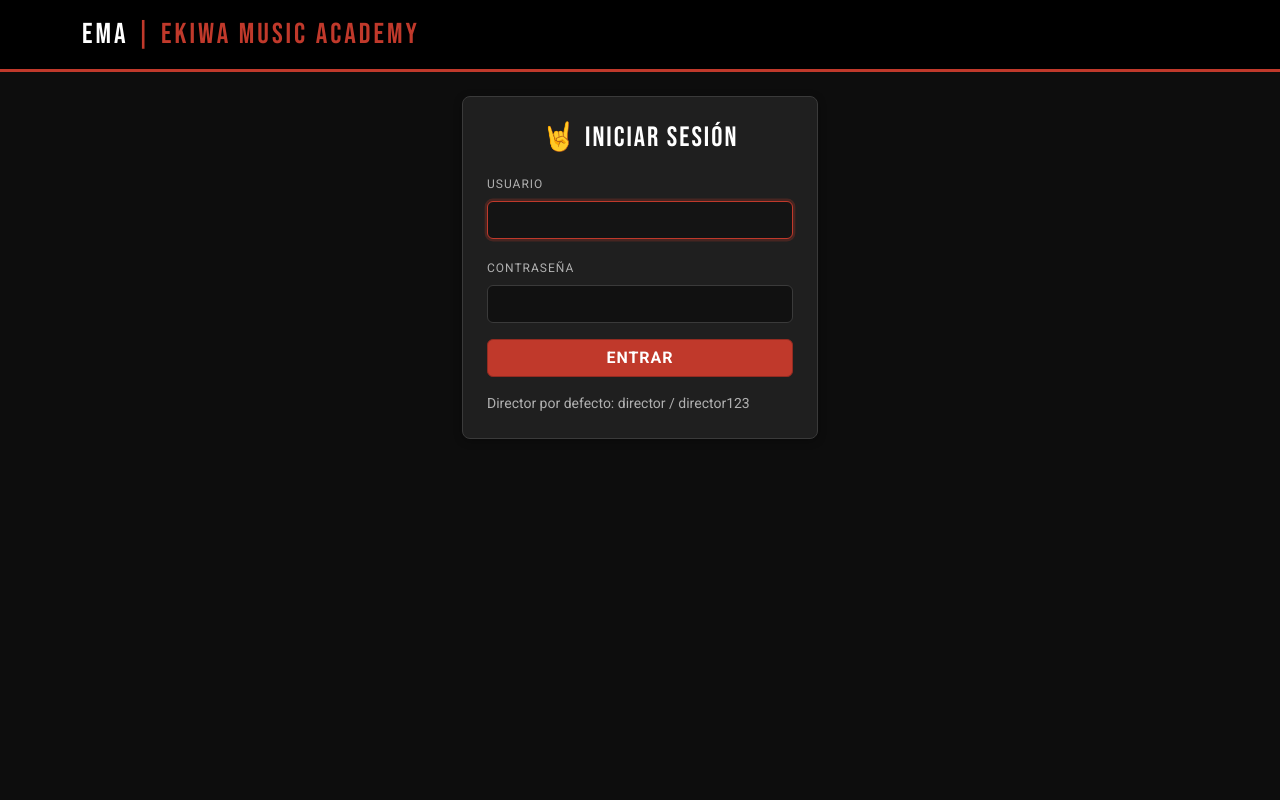
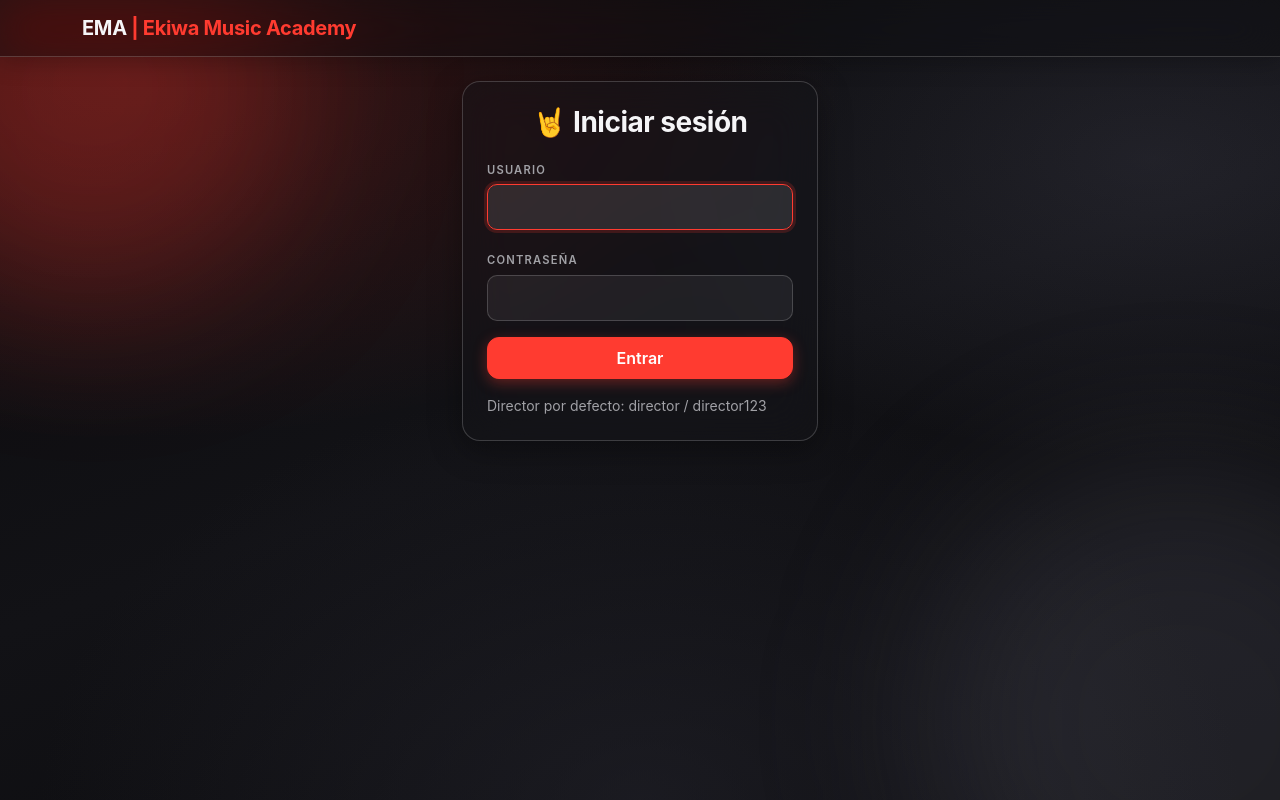
Before and after one commit to TonyCabreraM/Ema-EkiwaMusicAcademy, a Flask app: page /login in a window 1280 px wide. Run offline with Flask 3, Linux system fonts and the light colour scheme; parts of the project's set-up code (start-up, migrations or seed data) failed here and were passed over.

Commit message:
Rediseño iOS glassmorphism (glass, blur, orbs, tipografía San Francisco)

```diff
--- a/static/style.css
+++ b/static/style.css
@@ -1,166 +1,233 @@
-/* EMA - Ekiwa Music Academy :: Tema Rock (rojo, negro, gris, blanco) */
-@import url('https://fonts.googleapis.com/css2?family=Bebas+Neue&family=Roboto:wght@300;400;500;700&display=swap');
-
+/* EMA - Ekiwa Music Academy :: Estilo iOS Glass (glassmorphism) */
 :root {
-  --rock-bg: #0d0d0d;
-  --rock-bg-2: #161616;
-  --rock-card: #1f1f1f;
-  --rock-card-2: #262626;
-  --rock-border: #3a3a3a;
-  --rock-red: #c0392b;
-  --rock-red-dark: #922b21;
-  --rock-grey: #9e9e9e;
-  --rock-text: #f5f5f5;
-  --rock-muted: #b0b0b0;
-  --rock-white: #ffffff;
+  --glass-bg: rgba(20, 20, 24, 0.55);
+  --glass-bg-2: rgba(30, 30, 36, 0.45);
+  --glass-border: rgba(255, 255, 255, 0.18);
+  --glass-border-strong: rgba(255, 255, 255, 0.28);
+  --glass-blur: 22px;
+  --glass-shadow: 0 8px 32px rgba(0, 0, 0, 0.35);
+  --accent: #ff3b30;
+  --accent-soft: rgba(255, 59, 48, 0.18);
+  --text: #f5f5f7;
+  --text-muted: #a1a1a6;
+  --bg-1: #0a0a0c;
+  --bg-2: #141418;
 }
 
 * { box-sizing: border-box; }
 
 html, body {
-  background: var(--rock-bg);
-  color: var(--rock-text);
-  font-family: 'Roboto', sans-serif;
+  margin: 0;
   min-height: 100vh;
-  margin: 0;
+  font-family: -apple-system, BlinkMacSystemFont, "SF Pro Text", "SF Pro Display", "Helvetica Neue", "Segoe UI", Roboto, sans-serif;
+  color: var(--text);
+  background: var(--bg-1);
+  -webkit-font-smoothing: antialiased;
 }
 
 body {
-  background: var(--rock-bg);
+  background:
+    radial-gradient(1200px 600px at 10% 10%, rgba(255, 59, 48, 0.18) 0%, transparent 60%),
+    radial-gradient(900px 500px at 90% 20%, rgba(90, 90, 110, 0.22) 0%, transparent 60%),
+    radial-gradient(1000px 700px at 50% 100%, rgba(40, 40, 50, 0.5) 0%, transparent 60%),
+    linear-gradient(160deg, #0a0a0c 0%, #121216 50%, #0a0a0c 100%);
+  background-attachment: fixed;
 }
 
-/* Navbar */
+/* Orbs de fondo */
+body::before, body::after {
+  content: "";
+  position: fixed;
+  border-radius: 50%;
+  filter: blur(80px);
+  z-index: 0;
+  pointer-events: none;
+}
+body::before {
+  width: 420px; height: 420px;
+  top: -120px; left: -120px;
+  background: rgba(255, 59, 48, 0.25);
+}
+body::after {
+  width: 520px; height: 520px;
+  bottom: -180px; right: -160px;
+  background: rgba(120, 120, 140, 0.2);
+}
+
+.container, nav, .hero-banner { position: relative; z-index: 1; }
+
+/* Navbar glass */
 .navbar {
-  background: #000 !important;
-  border-bottom: 3px solid var(--rock-red);
+  background: rgba(15, 15, 18, 0.55) !important;
+  backdrop-filter: blur(var(--glass-blur)) saturate(180%);
+  -webkit-backdrop-filter: blur(var(--glass-blur)) saturate(180%);
+  border-bottom: 1px solid var(--glass-border);
+  box-shadow: 0 4px 24px rgba(0,0,0,0.25);
 }
 .navbar-brand {
-  font-family: 'Bebas Neue', sans-serif;
-  font-size: 1.8rem;
-  letter-spacing: 3px;
-  color: var(--rock-white) !important;
+  font-weight: 700;
+  font-size: 1.25rem;
+  letter-spacing: -0.3px;
+  color: var(--text) !important;
 }
-.navbar-brand span { color: var(--rock-red); }
+.navbar-brand span { color: var(--accent); }
 .navbar .nav-link {
-  color: var(--rock-text) !important;
+  color: var(--text) !important;
   font-weight: 500;
-  text-transform: uppercase;
-  letter-spacing: 1px;
-  font-size: 0.85rem;
+  font-size: 0.9rem;
+  border-radius: 8px;
+  padding: 6px 12px !important;
+  transition: background 0.2s ease;
 }
-.navbar .nav-link:hover { color: var(--rock-red) !important; }
+.navbar .nav-link:hover { background: rgba(255,255,255,0.08); }
 
 .container { max-width: 1140px; }
 
-/* Cards */
+/* Cards glass */
 .card {
-  background: var(--rock-card);
-  border: 1px solid var(--rock-border);
-  border-radius: 8px;
-  box-shadow: 0 2px 8px rgba(0,0,0,0.3);
-  color: var(--rock-text);
+  background: var(--glass-bg);
+  backdrop-filter: blur(var(--glass-blur)) saturate(160%);
+  -webkit-backdrop-filter: blur(var(--glass-blur)) saturate(160%);
+  border: 1px solid var(--glass-border);
+  border-radius: 18px;
+  box-shadow: var(--glass-shadow);
+  color: var(--text);
 }
 .card h2, .card h3, .card h4, .card h5 {
-  color: var(--rock-white);
-  font-family: 'Bebas Neue', sans-serif;
-  letter-spacing: 2px;
+  color: var(--text);
+  font-weight: 700;
+  letter-spacing: -0.5px;
 }
 
-/* Títulos de página */
 h1, h2, h3, h4 {
-  font-family: 'Bebas Neue', sans-serif;
-  letter-spacing: 2px;
-  color: var(--rock-white);
+  font-weight: 700;
+  letter-spacing: -0.5px;
+  color: var(--text);
 }
 
-/* Botones */
+/* Botones glass */
+.btn {
+  border-radius: 12px;
+  font-weight: 600;
+  padding: 8px 16px;
+  transition: all 0.2s ease;
+  border: 1px solid var(--glass-border);
+}
 .btn-primary {
-  background: var(--rock-red);
-  border-color: var(--rock-red-dark);
+  background: var(--accent);
+  border-color: var(--accent);
+  color: #fff;
+  box-shadow: 0 4px 14px rgba(255, 59, 48, 0.35);
+}
+.btn-primary:hover {
+  background: #ff453a;
+  border-color: #ff453a;
+  transform: translateY(-1px);
+}
+.btn-success { background: #30d158; border-color: #30d158; color: #000; }
+.btn-danger { background: #ff453a; border-color: #ff453a; color: #fff; }
+.btn-outline-primary {
+  color: var(--accent);
+  border-color: var(--accent);
+  background: transparent;
+}
+.btn-outline-primary:hover {
+  background: var(--accent);
+  color: #fff;
+}
+.btn-link { color: var(--accent); }
+
+/* Formularios glass */
+.form-control, .form-select {
+  background: rgba(255, 255, 255, 0.06);
+  border: 1px solid var(--glass-border);
+  border-radius: 10px;
+  color: var(--text);
+  padding: 10px 12px;
+}
+.form-control:focus, .form-select:focus {
+  background: rgba(255, 255, 255, 0.1);
+  border-color: var(--accent);
+  box-shadow: 0 0 0 3px var(--accent-soft);
+  color: var(--text);
+}
+.form-label {
+  color: var(--text-muted);
+  text-transform: uppercase;
+  font-size: 0.7rem;
+  letter-spacing: 1.2px;
   font-weight: 600;
+  margin-bottom: 6px;
+}
+.form-check-label { color: var(--text); }
+
+/* Tablas glass */
+.table {
+  color: var(--text);
+  border-color: var(--glass-border);
+  background: transparent;
+  border-radius: 12px;
+  overflow: hidden;
+}
+.table thead th {
+  background: rgba(255, 255, 255, 0.06);
+  color: var(--text);
   text-transform: uppercase;
   letter-spacing: 1px;
-}
-.btn-primary:hover {
-  background: var(--rock-red-dark);
-  border-color: #7b241c;
-}
-.btn-success { background: #2e7d32; border-color: #1b5e20; }
-.btn-danger { background: #b71c1c; border-color: #7f0000; }
-.btn-outline-primary {
-  color: var(--rock-red);
-  border-color: var(--rock-red);
-}
-.btn-outline-primary:hover {
-  background: var(--rock-red);
-  color: #fff;
-  border-color: var(--rock-red);
-}
-.btn-link { color: var(--rock-red); }
-
-/* Formularios */
-.form-control, .form-select {
-  background: #111;
-  border: 1px solid var(--rock-border);
-  color: var(--rock-text);
-}
-.form-control:focus, .form-select:focus {
-  background: #141414;
-  border-color: var(--rock-red);
-  box-shadow: 0 0 0 0.15rem rgba(192,57,43,0.25);
-  color: var(--rock-text);
-}
-.form-label { color: var(--rock-muted); text-transform: uppercase; font-size: 0.75rem; letter-spacing: 1px; }
-.form-check-label { color: var(--rock-text); }
-
-/* Tablas */
-.table {
-  color: var(--rock-text);
-  border-color: var(--rock-border);
-  background: var(--rock-card);
-}
-.table thead th {
-  background: #000;
-  color: var(--rock-white);
-  text-transform: uppercase;
-  letter-spacing: 1px;
-  font-size: 0.8rem;
-  border-color: var(--rock-border);
+  font-size: 0.75rem;
+  font-weight: 600;
+  border-color: var(--glass-border);
+  backdrop-filter: blur(10px);
 }
 .table-striped > tbody > tr:nth-of-type(odd) > * {
-  background-color: rgba(255,255,255,0.04);
+  background-color: rgba(255, 255, 255, 0.03);
 }
-.table tbody tr:hover > * { background-color: rgba(192,57,43,0.12); }
-.table td, .table th { border-color: var(--rock-border); vertical-align: middle; }
+.table tbody tr:hover > * { background-color: rgba(255, 59, 48, 0.08); }
+.table td, .table th { border-color: var(--glass-border); vertical-align: middle; }
 
 /* Badges */
-.badge.bg-secondary { background: var(--rock-red-dark) !important; color: #fff; }
+.badge.bg-secondary {
+  background: rgba(255, 255, 255, 0.12) !important;
+  color: var(--text);
+  border: 1px solid var(--glass-border);
+  border-radius: 8px;
+  font-weight: 500;
+}
 
-/* Alertas */
-.alert { border-radius: 6px; border: 1px solid var(--rock-border); }
-.alert-success { background: #1b3a1f; color: #c8e6c9; border-color: #2e7d32; }
-.alert-danger { background: #3a1b1b; color: #ffcdd2; border-color: #b71c1c; }
-.alert-warning { background: #3a321b; color: #fff9c4; border-color: #f9a825; }
-.alert-info { background: #1b2a3a; color: #bbdefb; border-color: #1565c0; }
+/* Alertas glass */
+.alert {
+  border-radius: 12px;
+  border: 1px solid var(--glass-border);
+  backdrop-filter: blur(12px);
+}
+.alert-success { background: rgba(48, 209, 88, 0.12); color: #30d158; }
+.alert-danger { background: rgba(255, 69, 58, 0.12); color: #ff453a; }
+.alert-warning { background: rgba(255, 214, 10, 0.12); color: #ffd60a; }
+.alert-info { background: rgba(10, 132, 255, 0.12); color: #0a84ff; }
 
-/* Display numbers */
-.display-6 { color: var(--rock-red); font-family: 'Bebas Neue', sans-serif; }
+.display-6 { color: var(--accent); font-weight: 700; }
 
-.text-muted { color: var(--rock-muted) !important; }
+.text-muted { color: var(--text-muted) !important; }
+
+/* Hero banner glass */
+.hero-banner {
+  background: var(--glass-bg);
+  backdrop-filter: blur(var(--glass-blur));
+  -webkit-backdrop-filter: blur(var(--glass-blur));
+  border: 1px solid var(--glass-border);
+  border-radius: 20px;
+  padding: 2rem;
+  margin-bottom: 2rem;
+  box-shadow: var(--glass-shadow);
+}
+.hero-banner h1 { font-size: 2rem; font-weight: 700; }
+.hero-banner p { color: var(--text-muted); }
 
 /* Scrollbar */
 ::-webkit-scrollbar { width: 10px; }
-::-webkit-scrollbar-track { background: #0d0d0d; }
-::-webkit-scrollbar-thumb { background: var(--rock-red-dark); border-radius: 5px; }
+::-webkit-scrollbar-track { background: transparent; }
+::-webkit-scrollbar-thumb { background: rgba(255,255,255,0.18); border-radius: 5px; }
+::-webkit-scrollbar-thumb:hover { background: rgba(255,255,255,0.3); }
 
-/* Hero banner */
-.hero-banner {
-  background: #111;
-  border: 1px solid var(--rock-border);
-  border-left: 4px solid var(--rock-red);
-  border-radius: 8px;
-  padding: 1.5rem 2rem;
-  margin-bottom: 2rem;
-}
-.hero-banner h1 { font-size: 2.2rem; color: var(--rock-white); }
-.hero-banner p { color: var(--rock-muted); }
+/* Inputs time */
+input[type="time"] { color-scheme: dark; }
```
